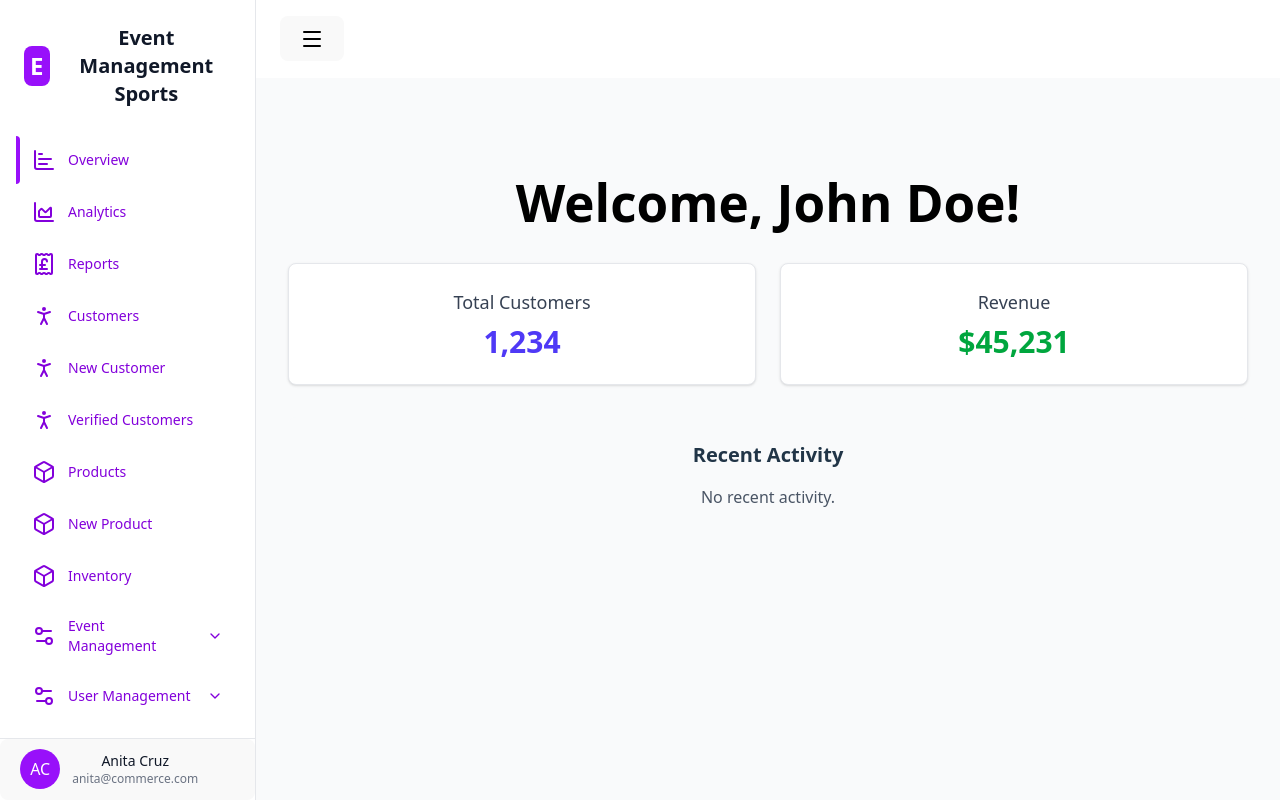
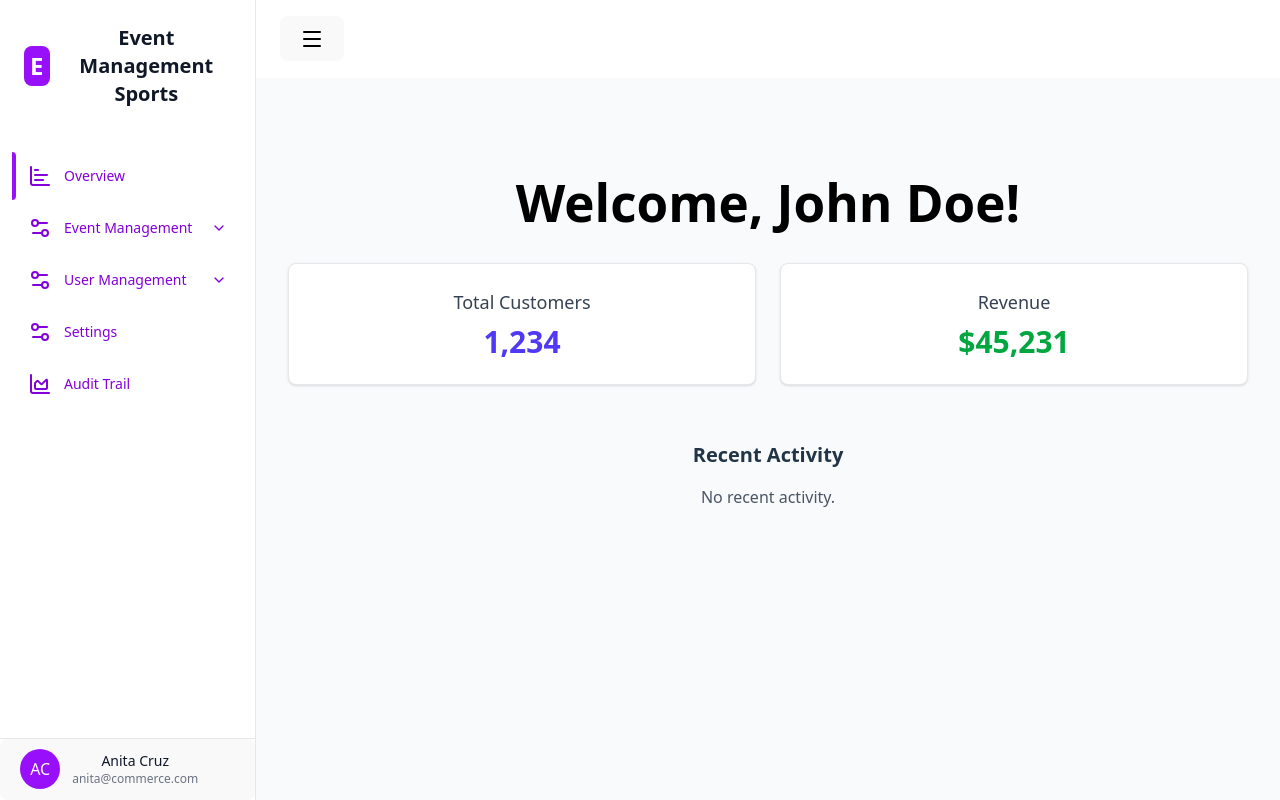
Before and after one commit to ozaenzenzen/reactjs_dashboard_sample_project, a React (Vite) app: page /dashboard/event-management in a window 1280 px wide. Both pictures are taken after a click on the button "Login". Built offline with nearby package versions, Linux system fonts and the light colour scheme.

Commit message:
update: menu sidebar

```diff
--- a/src/router.tsx
+++ b/src/router.tsx
@@ -10,6 +10,8 @@ import LoginPage from "./routes/login/LoginPage";
 // import LoginPage, { loginAction } from "./routes/login/LoginPage";
 import { loginAction } from "./routes/login/support/login_action";
 import NotFoundPage from "./routes/NotFoundPage";
+import EventManagementLayout from "./routes/dashboard/event_management/EventManagementLayout";
+import UserManagementLayout from "./routes/dashboard/user_management/UserManagementLayout";
 
 // Fake auth
 const getAuth = () => localStorage.getItem("isLoggedIn") === "true";
@@ -54,49 +56,106 @@ const router = createBrowserRouter([
             element: <DashboardPage />,
             loader: dashboardLoader,
           },
-          { path: "analytics", element: <h1 className="title">Analytics</h1> },
-          { path: "reports", element: <h1 className="title">Reports</h1> },
-          { path: "customers", element: <h1 className="title">Customers</h1> },
-          {
-            path: "new-customer",
-            element: <h1 className="title">New Customer</h1>,
-          },
-          {
-            path: "verified-customers",
-            element: <h1 className="title">Verified Customers</h1>,
-          },
-          { path: "products", element: <h1 className="title">Products</h1> },
-          {
-            path: "new-product",
-            element: <h1 className="title">New Product</h1>,
-          },
-          { path: "inventory", element: <h1 className="title">Inventory</h1> },
+
           {
             path: "event-management",
-            element: <h1 className="title">Event Management</h1>,
+            element: <EventManagementLayout />,
             children: [
               {
-                path: "configuration",
-                element: <h1 className="title">Configuration</h1>,
+                index: true,
+                element: (
+                  <div>
+                    <h1 className="text-2xl font-bold text-gray-900">
+                      Event Management Page
+                    </h1>
+                    <p className="mt-2 text-gray-600">
+                      Welcome to event management page
+                    </p>
+                  </div>
+                ),
               },
               {
-                path: "category",
+                path: "all-event",
+                element: <h1 className="title">All Event</h1>,
+              },
+              {
+                path: "create-new-event",
+                element: <h1 className="title">Create New Event</h1>,
+              },
+              {
+                path: "categories",
                 element: <h1 className="title">Category</h1>,
               },
+              {
+                path: "reports",
+                element: <h1 className="title">Report</h1>,
+                children: [
+                  {
+                    index: true,
+                    element: (
+                      <div>
+                        <h1 className="text-2xl font-bold text-gray-900">
+                          Event Reports Page
+                        </h1>
+                        <p className="mt-2 text-gray-600">
+                          Welcome to event reports page
+                        </p>
+                      </div>
+                    ),
+                  },
+                  {
+                    path: "participation",
+                    element: <h1 className="title">Participation Summary</h1>,
+                  },
+                  {
+                    path: "tournament-overview",
+                    element: <h1 className="title">Tournament Overview</h1>,
+                  },
+                  {
+                    path: "player-performance",
+                    element: <h1 className="title">Player Performance</h1>,
+                  },
+                  {
+                    path: "category-popularity",
+                    element: <h1 className="title">Category Popularity</h1>,
+                  },
+                  {
+                    path: "team-ranking",
+                    element: <h1 className="title">Team Ranking</h1>,
+                  },
+                ],
+              },
               { path: "publish", element: <h1 className="title">Publish</h1> },
-              { path: "report", element: <h1 className="title">Report</h1> },
               { path: "live", element: <h1 className="title">Live</h1> },
             ],
           },
           {
             path: "user-management",
-            element: <h1 className="title">User Management</h1>,
+            element: <UserManagementLayout />,
             children: [
+              {
+                index: true,
+                element: (
+                  <div>
+                    <h1 className="text-2xl font-bold text-gray-900">
+                      User Management Page
+                    </h1>
+                    <p className="mt-2 text-gray-600">
+                      Welcome to user management page
+                    </p>
+                  </div>
+                ),
+              },
               { path: "user", element: <h1 className="title">User</h1> },
               { path: "role", element: <h1 className="title">Role</h1> },
             ],
           },
+          {
+            path: "audit-trail",
+            element: <h1 className="title">Audit Trail</h1>,
+          },
           { path: "settings", element: <h1 className="title">Settings</h1> },
+          { path: "*", element: <NotFoundPage /> },
         ],
       },
       { path: "*", element: <NotFoundPage /> },
@@ -104,52 +163,4 @@ const router = createBrowserRouter([
   },
 ]);
 
-const router2 = createBrowserRouter([
-  {
-    path: "/",
-    element: <RootLayout />,
-    children: [
-      // { index: true, element: <DashboardPage /> },
-      { index: true, element: <h1 className="title">Analytics</h1> },
-      { path: "analytics", element: <h1 className="title">Analytics</h1> },
-      { path: "reports", element: <h1 className="title">Reports</h1> },
-      { path: "customers", element: <h1 className="title">Customers</h1> },
-      {
-        path: "new-customer",
-        element: <h1 className="title">New Customer</h1>,
-      },
-      {
-        path: "verified-customers",
-        element: <h1 className="title">Verified Customers</h1>,
-      },
-      { path: "products", element: <h1 className="title">Products</h1> },
-      { path: "new-product", element: <h1 className="title">New Product</h1> },
-      { path: "inventory", element: <h1 className="title">Inventory</h1> },
-      { path: "settings", element: <h1 className="title">Settings</h1> },
-      {
-        path: "event-management",
-        element: <h1 className="title">Event Management</h1>,
-        children: [
-          {
-            path: "configuration",
-            element: <h1 className="title">Configuration</h1>,
-          },
-          { path: "category", element: <h1 className="title">Category</h1> },
-          { path: "publish", element: <h1 className="title">Publish</h1> },
-          { path: "report", element: <h1 className="title">Report</h1> },
-          { path: "live", element: <h1 className="title">Live</h1> },
-        ],
-      },
-      {
-        path: "user-management",
-        element: <h1 className="title">User Management</h1>,
-        children: [
-          { path: "user", element: <h1 className="title">User</h1> },
-          { path: "role", element: <h1 className="title">Role</h1> },
-        ],
-      },
-    ],
-  },
-]);
-
 export default router;
--- a/src/routes/dashboard/Sidebar.tsx
+++ b/src/routes/dashboard/Sidebar.tsx
@@ -1,6 +1,5 @@
-// src/components/Sidebar.tsx
 import { useState } from "react";
-import { NavLink, useNavigate } from "react-router-dom";
+import { NavLink, useLocation, useNavigate } from "react-router-dom";
 import {
   Menu,
   Bell,
@@ -18,48 +17,56 @@ import {
 } from "lucide-react"; // optional: lucide icons
 
 type NavItem = {
-  icon: React.ReactNode;
+  icon?: React.ReactNode;
   to: string;
   label: string;
   end?: boolean;
-  subItems?: { to: string; label: string; end?: boolean }[];
+  subItems?: NavItem[];
 };
 
 const navItems: NavItem[] = [
   { icon: <ChartBar />, to: "/dashboard", label: "Overview", end: true },
-  { icon: <ChartArea />, to: "/dashboard/analytics", label: "Analytics" },
-  {
-    icon: <ReceiptPoundSterling />,
-    to: "/dashboard/reports",
-    label: "Reports",
-  },
-  { icon: <PersonStanding />, to: "/dashboard/customers", label: "Customers" },
-  {
-    icon: <PersonStanding />,
-    to: "/dashboard/new-customer",
-    label: "New Customer",
-  },
-  {
-    icon: <PersonStanding />,
-    to: "/dashboard/verified-customers",
-    label: "Verified Customers",
-  },
-  { icon: <BoxIcon />, to: "/dashboard/products", label: "Products" },
-  { icon: <BoxIcon />, to: "/dashboard/new-product", label: "New Product" },
-  { icon: <BoxIcon />, to: "/dashboard/inventory", label: "Inventory" },
+
   {
     icon: <Settings2 />,
     to: "/dashboard/event-management",
     label: "Event Management",
     subItems: [
       {
-        to: "/dashboard/event-management/configuration",
-        label: "Configuration",
+        to: "/dashboard/event-management/all-event",
+        label: "All Event",
       },
-      { to: "/dashboard/event-management/category", label: "Category" },
-      { to: "/dashboard/event-management/publish", label: "Publish" },
-      { to: "/dashboard/event-management/report", label: "Report" },
-      { to: "/dashboard/event-management/live", label: "Live" },
+      {
+        to: "/dashboard/event-management/create-new-event",
+        label: "Create New Event",
+      },
+      { to: "/dashboard/event-management/categories", label: "Category" },
+      {
+        to: "/dashboard/event-management/reports",
+        label: "Report",
+        subItems: [
+          {
+            to: "/dashboard/event-management/reports/participation",
+            label: "Participation",
+          },
+          {
+            to: "/dashboard/event-management/reports/tournament-overview",
+            label: "Tournament Overview",
+          },
+          {
+            to: "/dashboard/event-management/reports/player-performance",
+            label: "Player Performance",
+          },
+          {
+            to: "/dashboard/event-management/reports/category-popularity",
+            label: "Category Popularity",
+          },
+          {
+            to: "/dashboard/event-management/reports/team-ranking",
+            label: "Team Ranking",
+          },
+        ],
+      },
     ],
   },
   {
@@ -68,85 +75,59 @@ const navItems: NavItem[] = [
     label: "User Management",
     subItems: [
       { to: "/dashboard/user-management/user", label: "User" },
-      { to: "/dashboard/user-management/role", label: "Role" },
+      { to: "/dashboard/user-management/role", label: "Roles & Permission" },
     ],
   },
   { icon: <Settings2 />, to: "/dashboard/settings", label: "Settings" },
+  { icon: <ChartArea />, to: "/dashboard/audit-trail", label: "Audit Trail" },
 ] as const;
-
-// const navItems: readonly NavItem[] = [
-//   { icon: <ChartBar />, to: "/dashboard", label: "Overview", end: true },
-//   { icon: <ChartArea />, to: "/dashboard/analytics", label: "Analytics" },
-//   {
-//     icon: <ReceiptPoundSterling />,
-//     to: "/dashboard/reports",
-//     label: "Reports",
-//   },
-//   { icon: <PersonStanding />, to: "/dashboard/customers", label: "Customers" },
-//   {
-//     icon: <PersonStanding />,
-//     to: "/dashboard/new-customer",
-//     label: "New Customer",
-//   },
-//   {
-//     icon: <PersonStanding />,
-//     to: "/dashboard/verified-customers",
-//     label: "Verified Customers",
-//   },
-//   { icon: <BoxIcon />, to: "/dashboard/products", label: "Products" },
-//   { icon: <BoxIcon />, to: "/dashboard/new-product", label: "New Product" },
-//   { icon: <BoxIcon />, to: "/dashboard/inventory", label: "Inventory" },
-//   { icon: <Settings2 />, to: "/dashboard/settings", label: "Settings" },
-// ] as const;
 
 type Props = {
   collapsed: boolean;
 };
 
 export default function Sidebar({ collapsed }: Props) {
+  const [openMenus, setOpenMenus] = useState<Record<string, boolean>>({});
   const [showUserMenu, setShowUserMenu] = useState(false);
 
   const navigate = useNavigate();
+  const location = useLocation();
   const handleLogout = () => {
     localStorage.removeItem("isLoggedIn");
     navigate("/login");
   };
 
-  const [openMenus, setOpenMenus] = useState<Record<string, boolean>>({});
-
-  const toggleMenu = (label: string) => {
+  // const toggleMenu = (label: string) => {
+  //   setOpenMenus((prev) => ({
+  //     ...prev,
+  //     [label]: !prev[label],
+  //   }));
+  // };
+  const toggleMenu = (key: string) => {
     setOpenMenus((prev) => ({
       ...prev,
-      [label]: !prev[label],
+      [key]: !prev[key],
     }));
   };
 
-  return (
-    <aside
-      className={`fixed inset-y-0 left-0 bg-white border-r border-gray-200 flex flex-col ${
-        collapsed ? "w-24" : "w-64"
-      }`}
-    >
-      <div className="p-6 shrink-0">
-        {/* Logo */}
-        <div className="flex items-center gap-3">
-          <div className="w-10 h-10 bg-purple-600 rounded-lg flex items-center justify-center">
-            <span className="text-white text-2xl font-bold">E</span>
-          </div>
-          {!collapsed && (
-            <span className="text-xl font-semibold text-gray-900">
-              Event Management Sports
-            </span>
-          )}
-        </div>
-      </div>
-
-      {/* Navigation */}
-      <nav className="flex-1 overflow-y-auto px-4 pb-4">
-        <div className="space-y-1">
-          {navItems.map((item) => {
+  const NavItemComponent = ({
+    item,
+    depth = 0,
+  }: {
+    item: NavItem;
+    depth?: number;
+  }) => {
+    // const hasSubItems = !!item.subItems?.length;
+    // const isOpen = openMenus[item.to];
+    // const isActive =
+    //   location.pathname === item.to ||
+    //   location.pathname.startsWith(item.to + "/");
     const hasSubItems = !!item.subItems?.length;
     const isOpen = openMenus[item.label];
+    const isActive =
+      location.pathname === item.to ||
+      (hasSubItems && location.pathname.startsWith(item.to + "/"));
+
     return (
               <div key={item.to}>
                 {/* Parent Item */}
@@ -210,51 +191,95 @@ export default function Sidebar({ collapsed }: Props) {
                 )}
               </div>
             );
+
     return (
-              <NavLink
-                key={item.to}
-                to={item.to}
-                end={item.end}
-                className={({ isActive }) =>
-                  `group relative flex items-center gap-3 px-4 py-3 my-1 rounded-xl text-sm font-medium transition-all ${
+      <div>
+        {/* ===== Parent Item ===== */}
+        <div
+          className={`
+          group relative flex items-center gap-3 px-4 py-3 my-1 rounded-xl text-sm font-medium transition-all cursor-pointer
+          ${
             isActive
-                      ? "bg-purple-50 text-purple-700 shadow-sm"
-                      : "text-gray-600 hover:bg-gray-50"
-                  }`
+              ? "bg-purple-50 text-purple-700"
+              : "text-gray-700 hover:bg-gray-50"
           }
+        `}
+          style={{ paddingLeft: 16 + depth * 12 }}
+          // onClick={() => hasSubItems && toggleMenu(item.to)}
+          onClick={() => {
+            if (hasSubItems) toggleMenu(item.to);
+          }}
         >
-                {({ isActive }) => (
-                  <>
-                    {/* Active indicator bar */}
+          {/* Active Indicator */}
           {isActive && (
             <div className="absolute left-0 top-0 bottom-0 w-1 bg-purple-600 rounded-r-full" />
           )}
-                    {item.icon}
+
+          {/* If NO subItems -> click navigates */}
+          {/* {!hasSubItems && (
+            <NavLink to={item.to} end={item.end} className="absolute inset-0" />
+          )} */}
+          <NavLink to={item.to} end={item.end} className="absolute inset-0" />
+
+          {/* Icon */}
+          {item.icon && (
+            <div className={collapsed ? "mx-auto" : ""}>{item.icon}</div>
+          )}
+
+          {/* Label + Chevron */}
           {!collapsed && (
-                      <span className="text-start">{item.label}</span>
+            <div className="flex items-center justify-between flex-1">
+              <span className="truncate">{item.label}</span>
+              {hasSubItems && (
+                <ChevronDown
+                  className={`w-4 h-4 transition-transform ${
+                    isOpen ? "rotate-180" : ""
+                  }`}
+                />
               )}
-                    {!collapsed && item.subItems ? (
-                      <ChevronDown className="h-5 w-5"></ChevronDown>
-                    ) : (
-                      <div></div>
+            </div>
           )}
-                    {/* {isActive && !collapsed && (
-                    <div className="ml-auto w-2 h-2 bg-purple-600 rounded-full" />
-                  )} */}
-                    {isActive &&
-                      item.subItems?.map((itemChild) => (
-                        <NavLink
-                          key={itemChild.to}
-                          to={itemChild.to}
-                          className="group relative flex items-center"
+        </div>
+
+        {/* ===== CHILDREN (RECURSIVE) ===== */}
+        {hasSubItems && !collapsed && isOpen && (
+          <div className="mt-1 space-y-1">
+            {item.subItems!.map((sub) => (
+              <NavItemComponent key={sub.to} item={sub} depth={depth + 1} />
+            ))}
+          </div>
+        )}
+      </div>
+    );
+  };
+
+  return (
+    <aside
+      className={`fixed inset-y-0 left-0 z-40 flex flex-col  bg-white border-r border-gray-200 transition-all duration-200 ${
+        collapsed ? "w-24" : "w-64"
+      }`}
     >
-                          {itemChild.label}
-                        </NavLink>
-                      ))}
-                  </>
+      <div className="p-6 shrink-0">
+        {/* Logo */}
+        <div className="flex items-center gap-3">
+          <div className="w-10 h-10 bg-purple-600 rounded-lg flex items-center justify-center">
+            <span className="text-white text-2xl font-bold">E</span>
+          </div>
+          {!collapsed && (
+            <span className="text-xl font-semibold text-gray-900">
+              Event Management Sports
+            </span>
           )}
-              </NavLink>
-            );
+        </div>
+      </div>
+
+      {/* Navigation */}
+      <nav className="flex-1 overflow-y-auto px-3 py-4">
+        <div className="space-y-1">
+          {navItems.map((item) => {
+            // const hasSubItems = !!item.subItems?.length;
+            // const isOpen = openMenus[item.label];
+            return <NavItemComponent key={item.to} item={item} />;
           })}
         </div>
       </nav>
@@ -322,37 +347,3 @@ export default function Sidebar({ collapsed }: Props) {
     </aside>
   );
 }
-
-// type NavItem = { to: string; label: string; end?: boolean };
-
-// interface SidebarProps {
-//   items: NavItem[];
-// }
-
-// export default function Sidebar({ items }: SidebarProps) {
-//   return (
-//     <aside className="w-64 bg-white shadow-md">
-//       <div className="p-6">
-//         <h2 className="text-lg font-semibold text-gray-800">Dashboard</h2>
-//       </div>
-//       <nav className="mt-6">
-//         {items.map((item) => (
-//           <NavLink
-//             key={item.to}
-//             to={`/dashboard/${item.to}`}
-//             end={item.end}
-//             className={({ isActive }) =>
-//               `block px-6 py-3 text-sm font-medium transition-colors ${
-//                 isActive
-//                   ? "bg-indigo-50 text-indigo-700 border-r-4 border-indigo-600"
-//                   : "text-gray-600 hover:bg-gray-50"
-//               }`
-//             }
-//           >
-//             {item.label}
-//           </NavLink>
-//         ))}
-//       </nav>
-//     </aside>
-//   );
-// }
--- /dev/null
+++ b/src/routes/dashboard/event_management/EventManagementLayout.tsx
@@ -0,0 +1,12 @@
+// src/routes/dashboard/event-management/EventManagementLayout.tsx
+import { Outlet } from "react-router-dom";
+
+export default function EventManagementLayout() {
+  return (
+    <div className="space-y-6">
+      {/* <h1 className="title">Event Management</h1> */}
+      {/* Add any section-specific headers, tabs, or common UI here */}
+      <Outlet />
+    </div>
+  );
+}
--- /dev/null
+++ b/src/routes/dashboard/user_management/UserManagementLayout.tsx
@@ -0,0 +1,12 @@
+// src/routes/dashboard/user-management/UserManagementLayout.tsx
+import { Outlet } from "react-router-dom";
+
+export default function UserManagementLayout() {
+  return (
+    <div className="space-y-6">
+      {/* <h1 className="title">User Management</h1> */}
+      {/* Add any section-specific headers, tabs, or common UI here */}
+      <Outlet />
+    </div>
+  );
+}
```
Lines whose indentation alone changed are shown as unchanged.
